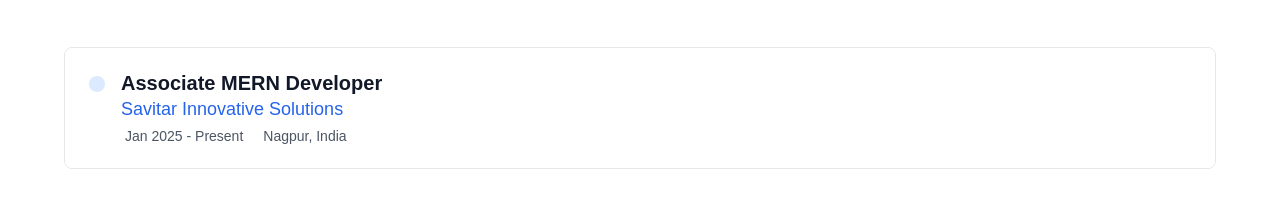
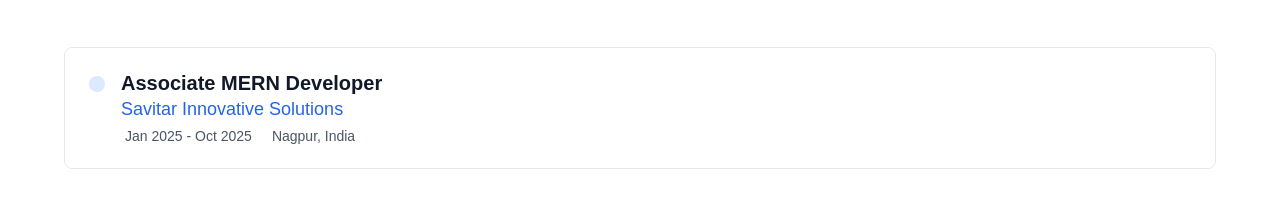
Before and after one commit to Akokashte/my-portfolio, a React (Create React App) app: page /about in a window 1280 px wide. Shown: the part 930-1129 px from the top of the page. Built offline with nearby package versions, Linux system fonts and the light colour scheme; no server answers; some icons are missing.

Commit message:
update: Resume link updated

```diff
--- a/src/components/About/ExperienceSection.js
+++ b/src/components/About/ExperienceSection.js
@@ -9,7 +9,7 @@
     {
       title: "Associate MERN Developer",
       company: "Savitar Innovative Solutions",
-      duration: "Jan 2025 - Present",
+      duration: "Jan 2025 - Oct 2025",
       location: "Nagpur, India",
       description: "Developed a comprehensive full-stack service platform with web and mobile applications, managing both frontend development (React.js, React Native) and backend API architecture (Node.js). Implemented key integrations including payment processing and location services while leading UI development for company projects.",
       responsibilities: [
--- a/src/components/AllButtons/GetResume.js
+++ b/src/components/AllButtons/GetResume.js
@@ -6,7 +6,7 @@
 const GetResume = () => {
     return (
         <>
-            <NavLink to={"https://drive.google.com/file/d/1lXx-yKSGgO4G31qp9XVrcizbE28RWBlf/view?usp=sharing"} target="_blank" className="btn_container">
+            <NavLink to={"https://drive.google.com/file/d/1FO081mH4H9ui5yJ3OZZSalnrEd5lgtGU/view?usp=drive_link"} target="_blank" className="btn_container">
             <motion.div
             whileTap={{
               scale: 0.90
```
